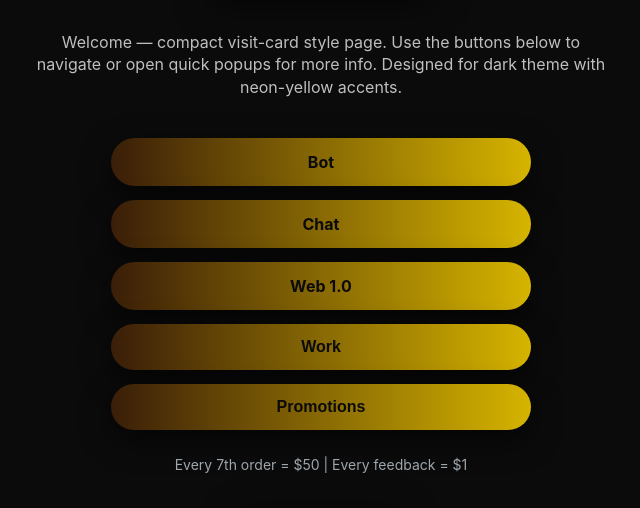
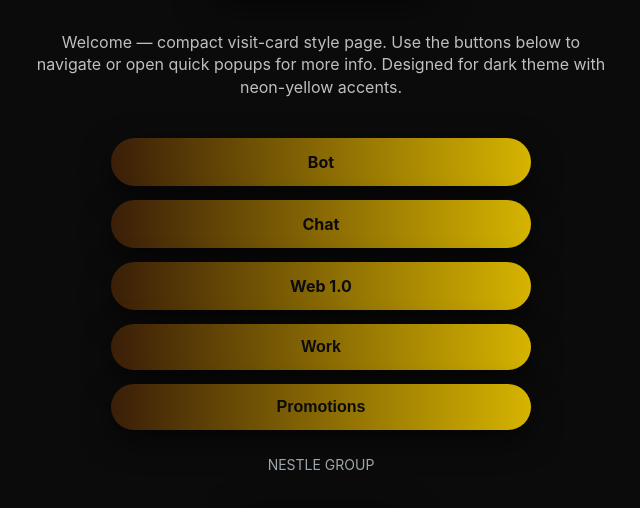
Before and after one commit to hardcr/neswebcc, a plain HTML site: page index.html in a window 1280 px wide. Shown: the part 188-696 px from the top of the page, without its empty margins (319-959 px from the left). Drawn offline with Linux system fonts and the light colour scheme.

Commit message:
Update index.html

```diff
--- a/index.html
+++ b/index.html
@@ -91,7 +91,7 @@
       <button type="button" id="promoBtn">Promotions</button>
     </nav>
 
-    <div class="note">Every 7th order = $50 | Every feedback = $1</div>
+    <div class="note">NESTLE GROUP</div>
 
     <div class="logo-bottom" id="logoBottom">
       <img src="77gj.gif" alt="logo bottom" class="logo-img" id="logoImgBottom" onerror="handleLogoError(event)" />
```
